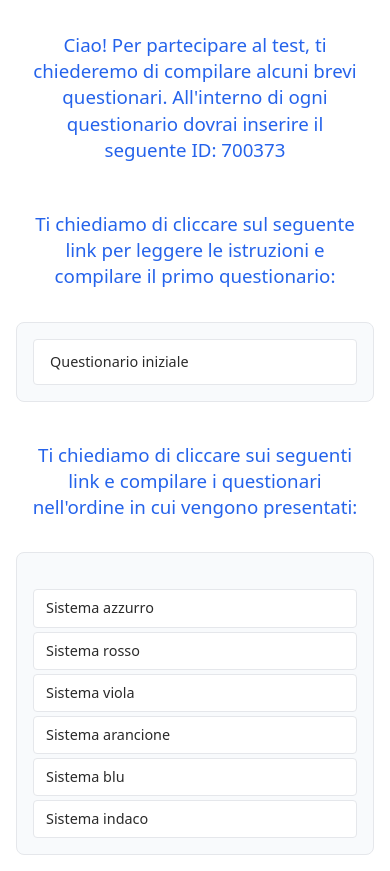
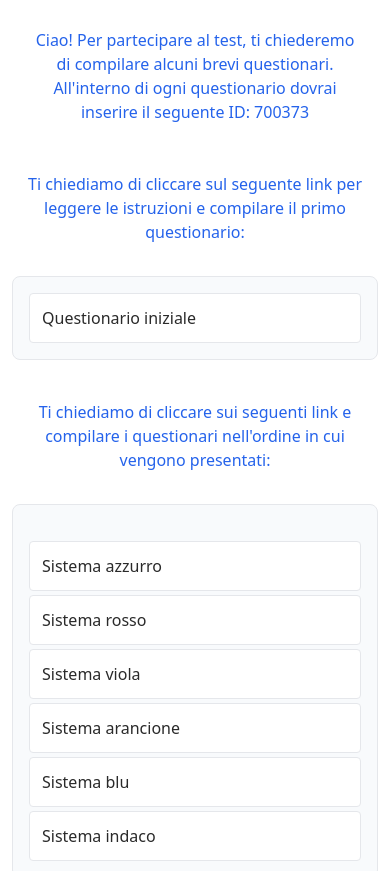
Before and after one commit to expbinobi/expbinobi.github.io, a plain HTML site: page index.html in a window 390 px wide. Shown: the top 871 px of the page. Drawn offline with Linux system fonts and the light colour scheme.

Commit message:
Update index.html

```diff
--- a/index.html
+++ b/index.html
@@ -1,6 +1,7 @@
 <!DOCTYPE html>
 <html>
   <head>
+    <meta name="viewport" content="width=device-width, initial-scale=1.0, maximum-scale=1.0, user-scalable=no">
     <base target="_blank">
     <style>
       :root {
@@ -19,12 +20,13 @@
 
       body {
         font-family: system-ui, -apple-system, sans-serif;
-        line-height: 1.4;
+        line-height: 1.5;
         color: var(--text);
         background: var(--background);
         padding: 1rem;
         max-width: 800px;
         margin: 0 auto;
+        font-size: 18px; /* Increased base font size from 16px */
       }
 
       .group-container {
@@ -36,7 +38,7 @@
       }
 
       .group-title {
-        font-size: 1.1rem;
+        font-size: 1.3rem; /* Increased from 1.1rem */
         font-weight: 600;
         color: var(--primary);
         margin-bottom: 0.75rem;
@@ -52,13 +54,13 @@
 
       .link-item {
         display: block;
-        padding: 0.5rem 0.75rem;
+        padding: 0.75rem 1rem; /* Increased padding */
         background: white;
         text-decoration: none;
         color: var(--text);
         border-radius: 4px;
         border: 1px solid var(--border);
-        font-size: 0.9rem;
+        font-size: 1.05rem; /* Increased from 0.9rem */
         transition: all 0.2s ease;
       }
 
@@ -66,13 +68,16 @@
         background: var(--secondary);
         border-color: var(--primary);
       }
+
       .user-id {
         text-align: center;
         padding: 1rem;
         margin-bottom: 1rem;
         font-weight: 400;
         color: var(--primary);
+        font-size: 1.1rem; /* Added explicit font size */
       }
+
       .single-link-container {
         background: var(--secondary);
         border-radius: 8px;
@@ -89,7 +94,7 @@
         color: var(--text);
         border-radius: 4px;
         border: 1px solid var(--border);
-          font-size: 0.9rem;
+        font-size: 1.05rem; /* Increased from 0.9rem */
         transition: all 0.2s ease;
         text-align: left;
       }
@@ -101,16 +106,41 @@
       }
 
       .link-item.clicked {
-    background: #e6ffe6; /* Light green background da*/
-    border-color: #4CAF50; /* Green border */
+        background: #e6ffe6;
+        border-color: #4CAF50;
         color: #2a2a2a;
       }
 
       .single-link.clicked {
-        background: #e6ffe6; /* Light green background h*/
-        border-color: #4CAF50; /* Green border */
+        background: #e6ffe6;
+        border-color: #4CAF50;
         color: #2a2a2a;
       }
+
+      /* Add this meta tag to your HTML head for proper mobile rendering */
+      /* <meta name="viewport" content="width=device-width, initial-scale=1.0"> */
+
+      /* Mobile-specific adjustments */
+      @media (max-width: 480px) {
+        body {
+          font-size: 17px; /* Slightly smaller than desktop but still larger than original */
+          padding: 0.75rem;
+        }
+
+        .group-title {
+          font-size: 1.2rem;
+        }
+
+        .user-id {
+          font-size: 1rem;
+        }
+
+        .link-item, .single-link {
+          font-size: 1rem;
+          padding: 0.75rem;
+        }
+      }
+
 
     </style>
   </head>
```
Lines whose indentation alone changed are shown as unchanged.
